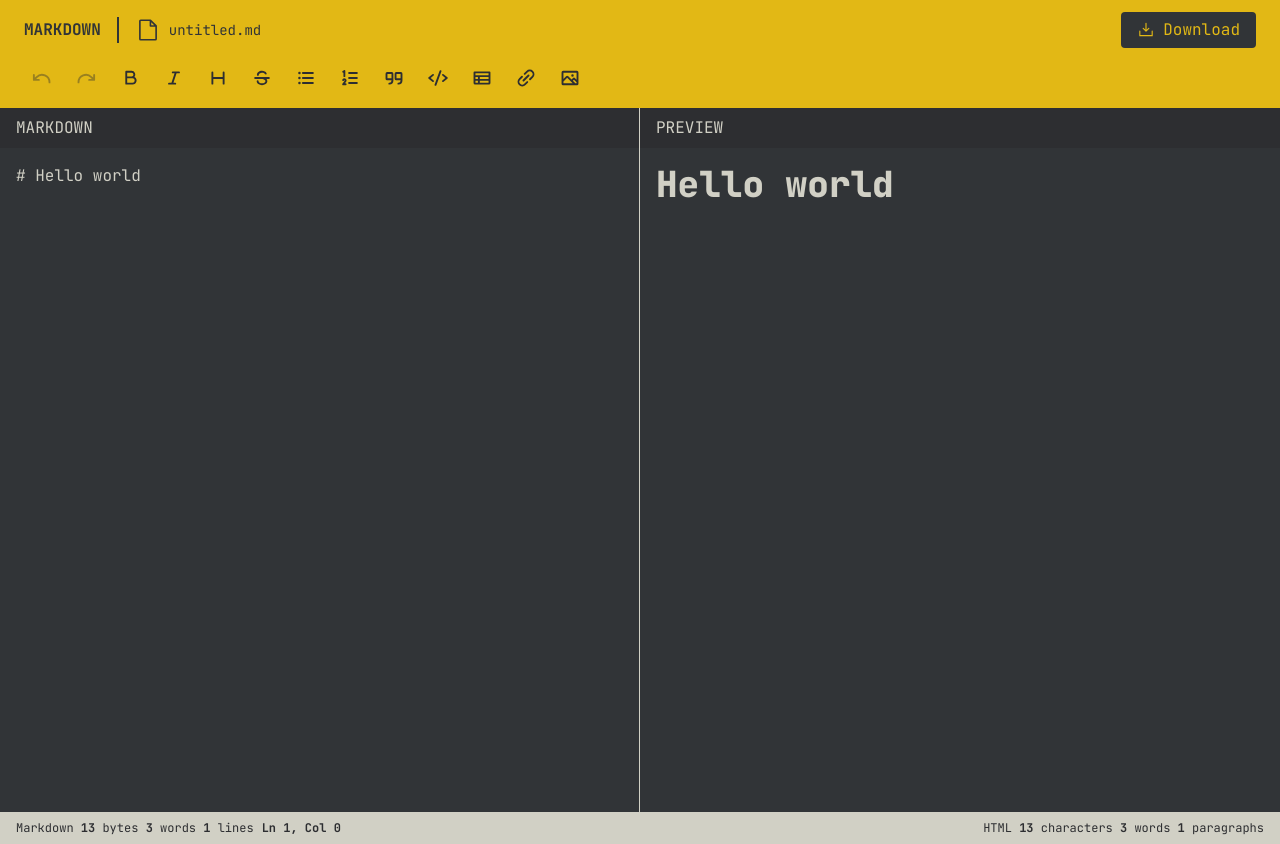
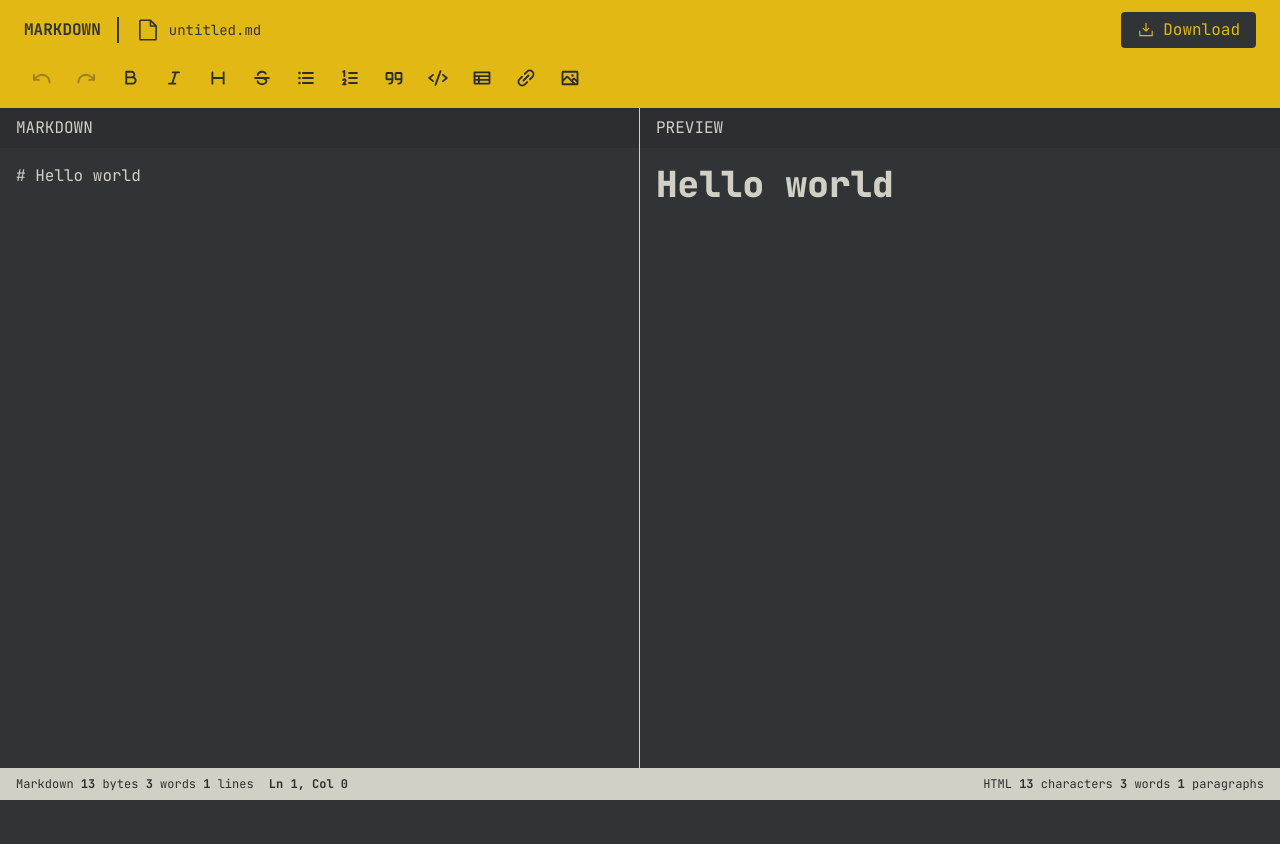
Before and after one commit to Lictro/markdown-editor, a Next.js app: page / in a window 1280 px wide. After the commit the page ends 800 px from the top, so only its background shows below. Built offline with nearby package versions, Linux system fonts and the light colour scheme.

Commit message:
Improve layout

```diff
--- a/src/app/page.tsx
+++ b/src/app/page.tsx
@@ -2,12 +2,15 @@
 
 import Editor from "@/components/Editor";
 import EditorControls from "@/components/EditorControls";
+import MetricsBar from "@/components/MetricsBar";
 import Navbar from "@/components/Navbar";
 import Preview from "@/components/Preview";
+import { getMetrics, getPreviewMetrics } from "@/utils/EditorUtils";
 import { useEditorState } from "@/hooks/useEditorState";
 import { useFileDownload } from "@/hooks/useFileDownload";
 import { useHistory } from "@/hooks/useHistory";
 import { useScrollSync } from "@/hooks/useScrollSync";
+import { useMemo, useState, useCallback } from "react";
 
 export default function Home() {
   const {
@@ -22,14 +25,29 @@ export default function Home() {
   const { fileName, setFilename, editorRef, previewRef } = useEditorState();
   const { syncScroll } = useScrollSync(editorRef, previewRef);
   const { downloadFile } = useFileDownload(markdown, fileName);
+  const [viewMode, setViewMode] = useState<"editor" | "preview">("editor");
+  const [cursorUpdateTrigger, setCursorUpdateTrigger] = useState(0);
+
+  const handleCursorMove = useCallback(() => {
+    setCursorUpdateTrigger((prev) => prev + 1);
+  }, []);
+
+  const metrics = useMemo(() => {
+    return getMetrics(markdown, editorRef?.current ?? undefined);
+  }, [markdown, cursorUpdateTrigger]);
+
+  const previewMetrics = useMemo(() => {
+    return getPreviewMetrics(markdown);
+  }, [markdown]);
 
   return (
-    <>
+    <div className="h-screen flex flex-col overflow-hidden">
       <Navbar
         filename={fileName}
         onFilenameChange={setFilename}
         onDownload={downloadFile}
       />
+
       <EditorControls
         onUndo={undo}
         onRedo={redo}
@@ -38,20 +56,47 @@ export default function Home() {
         value={markdown}
         setValue={setMarkdown}
         textareaRef={editorRef}
+        viewMode={viewMode}
+        setViewMode={setViewMode}
       />
-      <div className="grid grid-cols-2 h-[calc(100vh-64px)]">
+
+      <main className="flex-1 overflow-hidden">
+        <div className="w-full h-full md:grid md:grid-cols-2">
+          <div
+            className={`md:col-span-1 ${viewMode === "preview" ? "hidden md:block" : ""}`}
+          >
             <Editor
               value={markdown}
               onChange={setMarkdown}
               textareaRef={editorRef}
               onScroll={() => syncScroll("editor")}
+              onCursorMove={handleCursorMove}
+              setViewMode={setViewMode}
             />
+          </div>
+          <div
+            className={`md:col-span-1 ${viewMode === "editor" ? "hidden md:block" : ""}`}
+          >
             <Preview
               content={markdown}
+              setViewMode={setViewMode}
               previewRef={previewRef}
               onScroll={() => syncScroll("preview")}
             />
           </div>
-    </>
+        </div>
+      </main>
+
+      <MetricsBar
+        bytes={metrics.bytes}
+        characters={previewMetrics.characters}
+        paragraphs={previewMetrics.paragraphs}
+        words={metrics.words}
+        lines={metrics.lines}
+        currentLine={metrics.currentLine}
+        currentCol={metrics.currentCol}
+        viewMode={viewMode}
+      />
+    </div>
   );
 }
--- a/src/components/Editor.tsx
+++ b/src/components/Editor.tsx
@@ -1,11 +1,13 @@
-import { getMetrics } from "@/utils/EditorUtils";
-import { useMemo } from "react";
+import { EyeIcon } from "@phosphor-icons/react";
+import { useCallback } from "react";
 
 interface EditorProps {
   value: string;
   onChange: (value: string) => void;
   textareaRef: React.RefObject<HTMLTextAreaElement | null>;
   onScroll: () => void;
+  onCursorMove: () => void;
+  setViewMode: (mode: "editor" | "preview") => void;
 }
 
 export default function Editor({
@@ -13,36 +15,40 @@ export default function Editor({
   onChange,
   textareaRef,
   onScroll,
+  onCursorMove,
+  setViewMode,
 }: EditorProps) {
-  const metrics = useMemo(() => {
-    return getMetrics(value, textareaRef?.current ?? undefined);
-  }, [value, textareaRef?.current?.selectionStart]);
+  const handleCursorPosition = useCallback(() => {
+    onCursorMove();
+  }, [onCursorMove]);
 
   return (
     <div className="border-r border-warm-gray-light h-full flex flex-col min-h-0">
-      <div className="py-2 px-4 bg-charcoal-dark shrink-0">MARKDOWN</div>
+      <div className="py-2 px-4 bg-charcoal-dark shrink-0 flex justify-between items-center">
+        <span>MARKDOWN</span>
+        <button
+          onClick={() => setViewMode("preview")}
+          type="button"
+          className="md:hidden p-1 hover:bg-charcoal-light rounded text-warm-gray-light text-xs"
+        >
+          <EyeIcon size={20} weight="bold" />
+        </button>
+      </div>
 
       <textarea
         ref={textareaRef}
         onScroll={onScroll}
+        onClick={handleCursorPosition}
+        onKeyUp={handleCursorPosition}
+        onMouseUp={handleCursorPosition}
+        onSelect={handleCursorPosition}
         className="flex-1 min-h-0 w-full p-4 bg-transparent outline-none overflow-auto resize-none"
         value={value}
-        onChange={(e) => onChange(e.target.value)}
+        onChange={(e) => {
+          onChange(e.target.value);
+          handleCursorPosition();
+        }}
       />
-
-      <div className="px-4 py-2 text-xs bg-warm-gray-light text-charcoal-dark shrink-0">
-        <span>
-          Markdown <strong>{metrics.bytes}</strong> bytes{" "}
-          <strong>{metrics.words}</strong> words{" "}
-          <strong>{metrics.lines}</strong> lines
-        </span>
-
-        <span className="ml-2">
-          <strong>
-            Ln {metrics.currentLine}, Col {metrics.currentCol}
-          </strong>
-        </span>
-      </div>
     </div>
   );
 }
--- a/src/components/EditorControls.tsx
+++ b/src/components/EditorControls.tsx
@@ -1,4 +1,18 @@
-import { ArrowArcLeftIcon, ArrowArcRightIcon, CodeIcon, ImageIcon, LinkSimpleIcon, ListBulletsIcon, ListNumbersIcon, QuotesIcon, TableIcon, TextBIcon, TextHIcon, TextItalicIcon, TextStrikethroughIcon } from "@phosphor-icons/react";
+import {
+  ArrowArcLeftIcon,
+  ArrowArcRightIcon,
+  CodeIcon,
+  ImageIcon,
+  LinkSimpleIcon,
+  ListBulletsIcon,
+  ListNumbersIcon,
+  QuotesIcon,
+  TableIcon,
+  TextBIcon,
+  TextHIcon,
+  TextItalicIcon,
+  TextStrikethroughIcon,
+} from "@phosphor-icons/react";
 import type { RefObject } from "react";
 
 interface EditorControlsProps {
@@ -9,6 +23,8 @@ interface EditorControlsProps {
   value: string;
   setValue: (value: string) => void;
   textareaRef: RefObject<HTMLTextAreaElement | null>;
+  viewMode: "editor" | "preview";
+  setViewMode: (mode: "editor" | "preview") => void;
 }
 
 function updateValueAndSelection(
@@ -288,6 +304,8 @@ export default function EditorControls({
   value,
   setValue,
   textareaRef,
+  viewMode,
+  setViewMode,
 }: EditorControlsProps) {
   return (
     <div className="flex flex-wrap items-center gap-2 bg-gold px-6 pb-3">
--- /dev/null
+++ b/src/components/MetricsBar.tsx
@@ -0,0 +1,42 @@
+interface MetricsBarProps {
+  bytes: number;
+  words: number;
+  lines: number;
+  currentLine: number;
+  currentCol: number;
+  characters: number;
+  paragraphs: number;
+  viewMode: "editor" | "preview";
+}
+
+export default function MetricsBar({
+  bytes,
+  words,
+  lines,
+  currentLine,
+  currentCol,
+  characters,
+  paragraphs,
+  viewMode,
+}: MetricsBarProps) {
+  return (
+    <div className="px-4 py-2 text-xs bg-warm-gray-light text-charcoal-dark shrink-0 flex flex-col md:flex-row md:justify-between gap-1 md:gap-0">
+      <span
+        className={
+          viewMode === "preview" ? "hidden md:inline" : "inline md:inline"
+        }
+      >
+        Markdown <strong>{bytes}</strong> bytes <strong>{words}</strong> words{" "}
+        <strong>{lines}</strong> lines{" "}
+        <span className="ml-2">
+          <strong>Ln {currentLine}, Col {currentCol}</strong>
+        </span>
+      </span>
+
+      <span className={viewMode === "editor" ? "hidden md:inline" : "inline"}>
+        HTML <strong>{characters}</strong> characters <strong>{words}</strong>{" "}
+        words <strong>{paragraphs}</strong> paragraphs
+      </span>
+    </div>
+  );
+}
--- a/src/components/Preview.tsx
+++ b/src/components/Preview.tsx
@@ -1,5 +1,4 @@
-import { getPreviewMetrics } from "@/utils/EditorUtils";
-import { useMemo } from "react";
+import { EyeSlashIcon } from "@phosphor-icons/react";
 import ReactMarkdown from "react-markdown";
 import remarkGfm from "remark-gfm";
 
@@ -7,20 +6,27 @@ interface PreviewProps {
   content: string;
   previewRef: React.RefObject<HTMLDivElement | null>;
   onScroll: () => void;
+  setViewMode: (mode: "editor" | "preview") => void;
 }
 
 export default function Preview({
   content,
   previewRef,
   onScroll,
+  setViewMode,
 }: PreviewProps) {
-  const metrics = useMemo(() => {
-    return getPreviewMetrics(content);
-  }, [content]);
-
   return (
     <div className="h-full flex flex-col min-h-0">
-      <div className="py-2 px-4 bg-charcoal-dark shrink-0">PREVIEW</div>
+      <div className="py-2 px-4 bg-charcoal-dark shrink-0 flex justify-between items-center">
+        <span>PREVIEW</span>
+        <button
+          onClick={() => setViewMode("editor")}
+          type="button"
+          className="md:hidden p-1 hover:bg-charcoal-light rounded text-warm-gray-light text-xs"
+        >
+          <EyeSlashIcon size={20} weight="bold" />
+        </button>
+      </div>
 
       <div
         ref={previewRef}
@@ -47,17 +53,8 @@ export default function Preview({
             prose-td:text-warm-gray-light
         "
         >
-          <ReactMarkdown remarkPlugins={[remarkGfm]}>
-            {content}
-          </ReactMarkdown>
+          <ReactMarkdown remarkPlugins={[remarkGfm]}>{content}</ReactMarkdown>
         </div>
-      </div>
-      <div className="px-4 py-2 text-xs bg-warm-gray-light text-charcoal-dark shrink-0 flex justify-end">
-        <span>
-          HTML <strong>{metrics.characters}</strong> characters{" "}
-          <strong>{metrics.words}</strong> words{" "}
-          <strong>{metrics.paragraphs}</strong> paragraphs
-        </span>
       </div>
     </div>
   );
```
Lines whose indentation alone changed are shown as unchanged.
